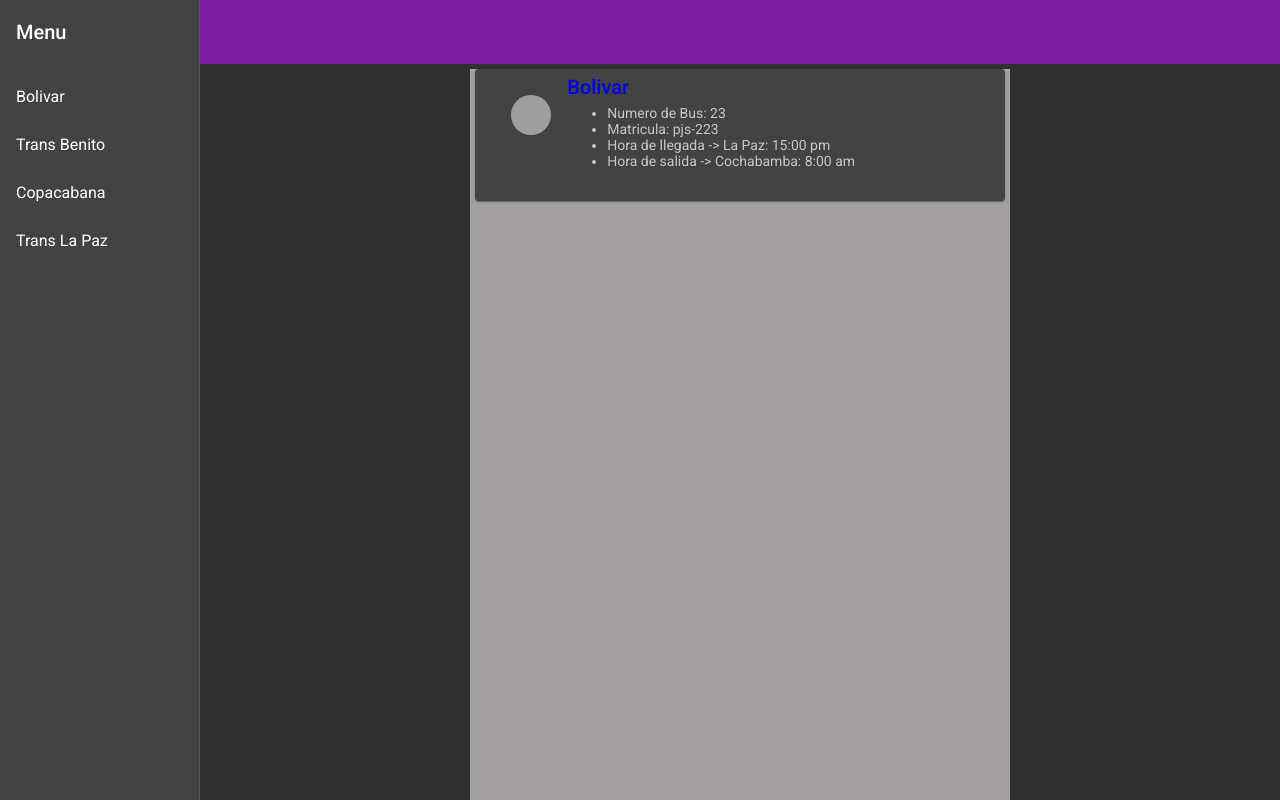
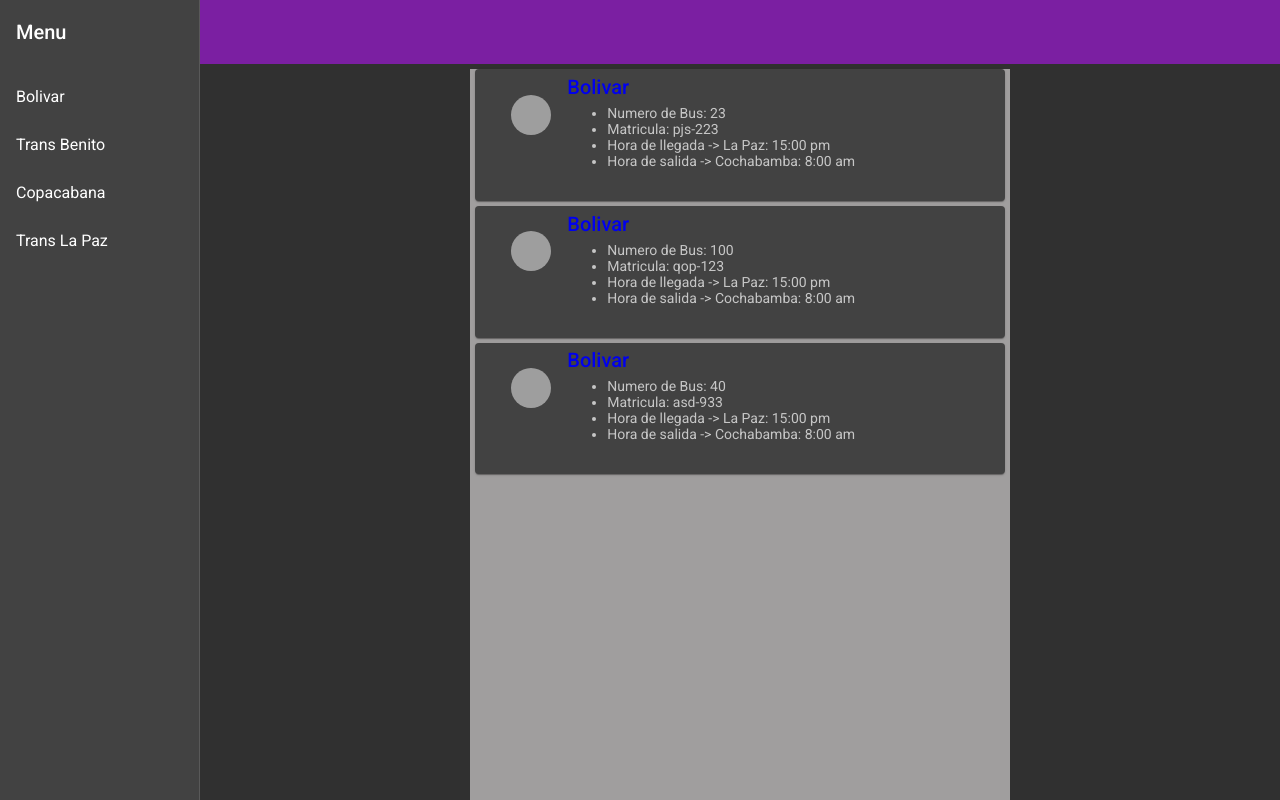
Before and after one commit to jesusBray/backpacker-frontend, an Angular app: page /main in a window 1280 px wide. Both pictures are taken after a click on the link "Bolivar". Built offline with nearby package versions, Linux system fonts and the light colour scheme; grey boxes are pictures that could not be loaded.

Commit message:
fixed issue 1.0

```diff
--- a/src/app/layout/dashboard-buses/dashboard-buses.component.html
+++ b/src/app/layout/dashboard-buses/dashboard-buses.component.html
@@ -1,12 +1,11 @@
-<div *ngFor="let bus of valueDetaillBus">
-
-    <mat-card class="content-card">
+<div>
+    <mat-card class="content-card" *ngFor="let company of getCompany.bus">
         <mat-card-header>
             <div mat-card-avatar class="header-image"></div>
-            <mat-card-title><a href="companyBus" style=text-decoration:none>{{getNameCompany.name}}</a></mat-card-title>
+            <mat-card-title><a href="companyBus" style=text-decoration:none>{{getCompany.name}}</a></mat-card-title>
             <span ></span>
             <mat-card-subtitle>
-                <ul *ngFor="let company of getNameCompany.bus">
+                <ul>
                     <li>Numero de Bus: {{company.id}}</li>
                     <li>Matricula: {{company.matricula}}</li>
                     <li>Hora de llegada -> La Paz: {{horaLlegada}}</li>
@@ -17,10 +16,9 @@
        <!-- optional tag -->
         <!-- <mat-card-content>
             <p>
-            The Shiba Inu is the smallest of the six original
+            text
             </p>
         </mat-card-content> -->
         <!-- end -->
     </mat-card>
 </div>
-<!-- <p>{{valueDetaillBus}}</p> -->
--- a/src/app/layout/side-nav/side-nav.component.html
+++ b/src/app/layout/side-nav/side-nav.component.html
@@ -26,11 +26,12 @@
     <!-- Add Content Here -->
   <div class="content-basdoad">
     <div *ngIf="show; else elseBlock">
-      <app-dashboard-buses [getNameCompany]="companyBuss"></app-dashboard-buses>
+      <app-dashboard-buses [getCompany]="companyBuss"></app-dashboard-buses>
     </div>
     <ng-template #elseBlock>
         <app-dashboard></app-dashboard>
     </ng-template>
   </div>
+  <!-- end -->
   </mat-sidenav-content>
 </mat-sidenav-container>
--- a/src/app/layout/side-nav/side-nav.component.ts
+++ b/src/app/layout/side-nav/side-nav.component.ts
@@ -12,6 +12,14 @@ const mockBuses =
       {
         id:23,
         matricula:'pjs-223'
+      },
+      {
+        id:100,
+        matricula:'qop-123'
+      },
+      {
+        id:40,
+        matricula:'asd-933'
       }
     ]
   },
@@ -78,11 +86,6 @@ export class SideNavComponent {
 
   activatePanel(value){
     this.show = true;
-    // this.thenBlock = this.thenBlock === this.primaryBlock ? this.secondaryBlock : this.primaryBlock;
-    // this.dataSource.forEach(element => {
-    //   this.dataSourceDetall = element;
-    // });
-    console.log(value);
     this.companyBuss = value;
   }
 }
```
Also changed, not shown: src/app/layout/dashboard-buses/dashboard-buses.component.ts (+1 -7 lines).
